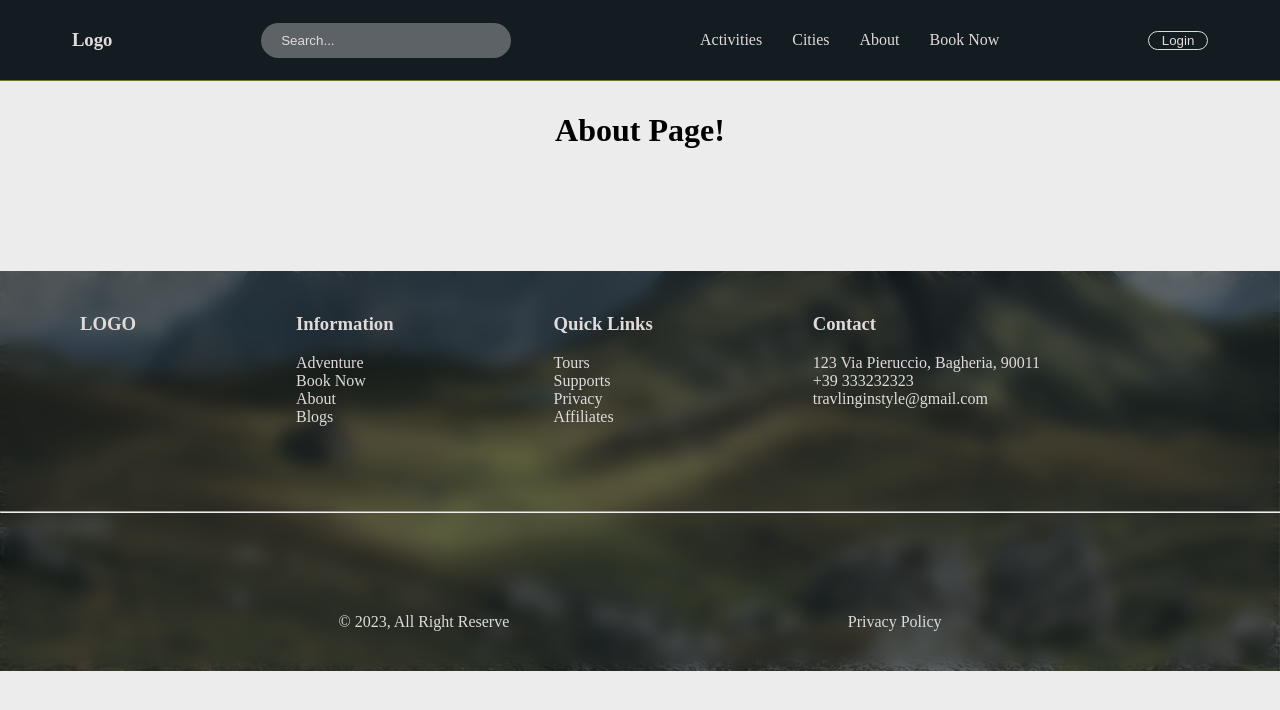
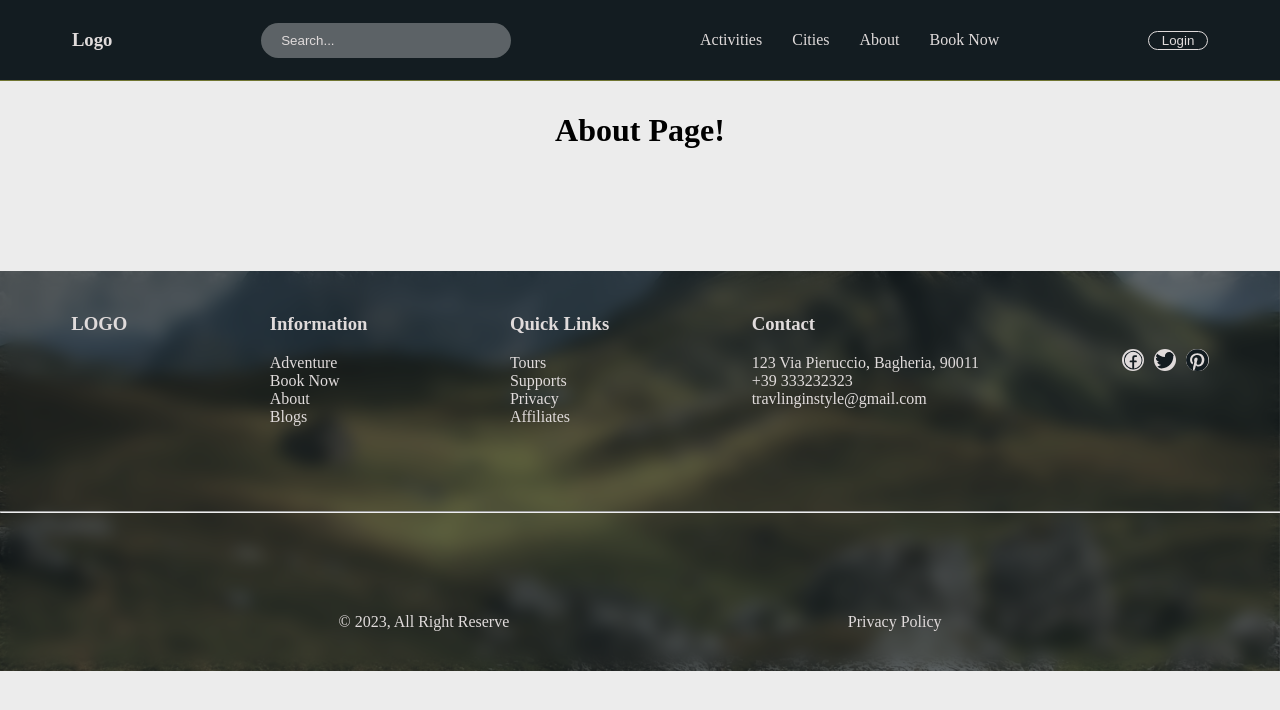
Before and after one commit to ShecktorS/Traveling-in-Style, a React (Vite) app: page /about in a window 1280 px wide. Shown: the top 710 px of the page. Built offline with nearby package versions, Linux system fonts and the light colour scheme.

Commit message:
Some css adjustment and enhancement

```diff
--- a/package.json
+++ b/package.json
@@ -11,6 +11,7 @@
   "dependencies": {
     "react": "^18.2.0",
     "react-dom": "^18.2.0",
+    "react-icons": "^4.8.0",
     "react-router-dom": "^6.9.0"
   },
   "devDependencies": {
--- a/src/components/footer/Footer.jsx
+++ b/src/components/footer/Footer.jsx
@@ -1,5 +1,8 @@
 import styles from "./index.module.scss";
 import FooterListType from "../footerListType";
+import { CiFacebook } from "react-icons/ci";
+import { FaTwitter } from "react-icons/fa";
+import { SiPinterest } from "react-icons/si";
 
 const Footer = () => {
   return (
@@ -31,9 +34,9 @@ const Footer = () => {
             ]}
           />
           <div className={styles.socials}>
-            <img src="" alt=""></img>
-            <img src="" alt="" />
-            <img src="" alt="" />
+            <CiFacebook className={styles.facebook} />
+            <FaTwitter className={styles.twitter} />
+            <SiPinterest className={styles.pinterest} />
           </div>
         </div>
         <hr /> {/* or div */}
--- a/src/components/footer/index.module.scss
+++ b/src/components/footer/index.module.scss
@@ -43,5 +43,23 @@
       @include flex-container;
       justify-content: space-evenly;
     }
+
+    .socials {
+      align-self: center;
+      display: flex;
+      gap: 10px;
+
+      .twitter {
+        box-sizing: border-box;
+        padding: 1px;
+      }
+
+      & > * {
+        color: $primary;
+        font-size: 1.4em;
+        background-color: $other;
+        border-radius: 50%;
+      }
+    }
   }
 }
--- a/src/pages/activities/id.module.scss
+++ b/src/pages/activities/id.module.scss
@@ -1,13 +1,34 @@
 @import "../../styles/utils/variables";
+@import "../../styles/utils/mixins";
+
 .Activity {
-  height: 80vh;
+  //id
+  padding-bottom: 400px;
   width: 80vw;
   box-sizing: border-box;
-  padding: 10px;
+  padding: 30px;
   display: flex;
   flex-direction: column;
   justify-content: center;
-  align-items: center;
+  align-items: flex-start;
+  box-shadow: 0 0 5px $primary-alpha;
+  color: $primary;
+  position: relative;
+  overflow: hidden;
+  background-color: rgba(255, 255, 255, 0.329);
 
-  box-shadow: 0 0 5px $primary-alpha;
+  p {
+    font-weight: 600;
+  }
+
+  img {
+    height: 400px;
+    width: 700px;
+    object-fit: cover;
+    position: absolute;
+    right: -100px;
+    z-index: -1;
+    border-radius: 50%;
+    box-shadow: 0 0 4px $primary-alpha;
+  }
 }
--- a/src/pages/activityCard/index.module.scss
+++ b/src/pages/activityCard/index.module.scss
@@ -6,7 +6,6 @@
   height: 300px;
   width: 300px;
   background-color: white;
-  border: solid black 1px;
   overflow: hidden;
 
   img {
@@ -16,23 +15,46 @@
     transform: scale(1.1);
     transition: transform 0.3s ease;
     cursor: pointer;
+  }
 
-    &:hover {
+  &:hover {
+    img {
       transform: scale(1);
+    }
+
+    .text {
+      height: 70%;
+
+      h3 {
+        font-size: 1.3em;
+      }
+
+      p {
+        opacity: 1;
+      }
     }
   }
 
   .text {
     width: 100%;
-    height: 30%;
+    height: 28%;
     box-sizing: border-box;
     position: absolute;
     left: 0;
     bottom: 0;
-
     color: $other;
     background-color: $primary-alpha;
+    padding: 0 5px;
+    transition: all 0.4s ease-in-out;
+    cursor: pointer;
 
-    padding: 0 5px;
+    h3 {
+      transition: all 0.4s ease-in-out;
+    }
+
+    p {
+      opacity: 0;
+      transition: all 0.4s ease-in-out;
+    }
   }
 }
--- a/src/styles/pages/activities.module.scss
+++ b/src/styles/pages/activities.module.scss
@@ -9,7 +9,7 @@
 
   .list {
     box-sizing: border-box;
-    background-color: $black;
+    background-color: $primary;
     padding: 30px;
     width: 70vw;
     height: 500px;
@@ -19,5 +19,6 @@
     gap: 10px;
     flex-wrap: wrap;
     overflow: scroll;
+    overflow-x: hidden;
   }
 }
```
Also changed, not shown: 1 other file (tests, documents, lock files or other folders).
